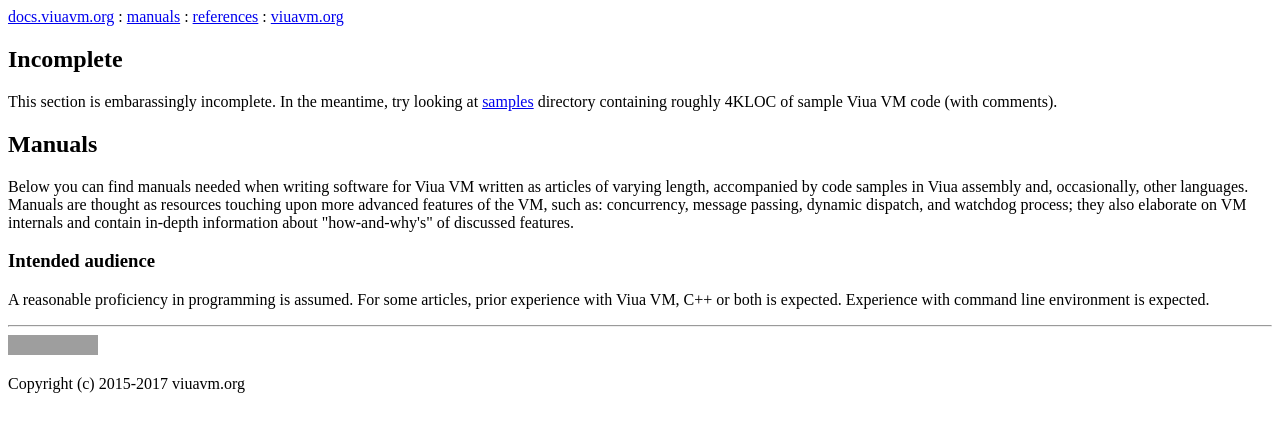
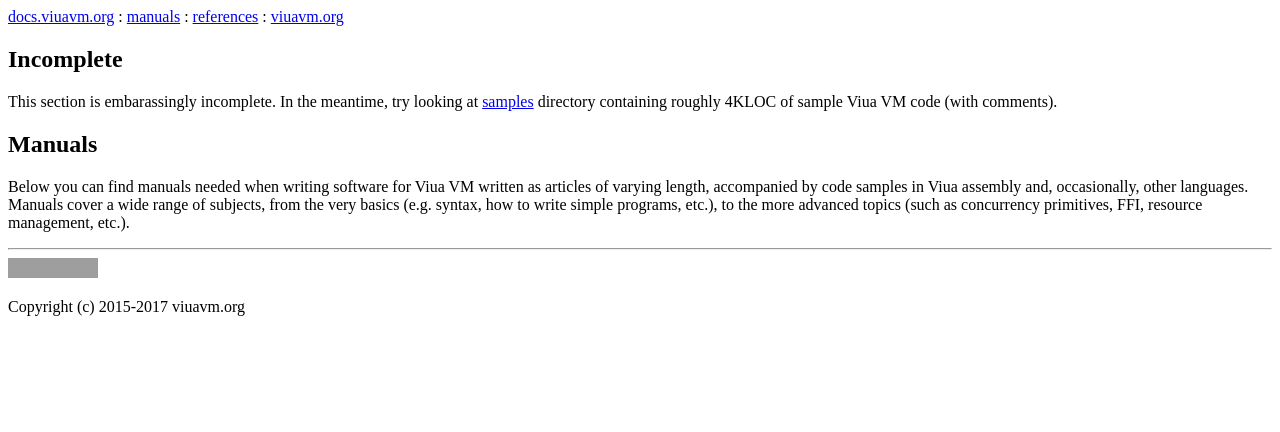
Before and after one commit to marekjm/docs.viuavm.org, a Jekyll site: the page built from manuals.html, in a window 1280 px wide. Shown: the top 432 px of the page. Built offline with Jekyll 4.4.1, drawn with Linux system fonts in a browser that asks for light colours; grey boxes are pictures that could not be loaded.

Commit message:
Better description

```diff
--- a/manuals.html
+++ b/manuals.html
@@ -15,18 +15,12 @@ layout: default
 <section class="chapter">
     <h1> {{ page.title }} </h1>
 
-    <p class="abstract"> Below you can find manuals needed when writing software for Viua VM
-    written as articles of varying length, accompanied by code samples in Viua assembly and,
-    occasionally, other languages.
-    Manuals are thought as resources touching upon more advanced features of the VM, such as:
-    concurrency, message passing, dynamic dispatch, and watchdog process; they also elaborate on
-    VM internals and contain in-depth information about "how-and-why's" of discussed features.
-    </p>
+    <p class="abstract">
+        Below you can find manuals needed when writing software for Viua VM written as articles of varying length, accompanied by code samples in Viua assembly and,
+        occasionally, other languages.
 
-    <h3> Intended audience </h3>
-    <p class="summary"> A reasonable proficiency in programming is assumed.
-    For some articles, prior experience with Viua VM, C++ or both is expected.
-    Experience with command line environment is expected.
+        Manuals cover a wide range of subjects, from the very basics (e.g. syntax, how to write simple programs, etc.), to the more
+        advanced topics (such as concurrency primitives, FFI, resource management, etc.).
     </p>
 </section>
 
```
